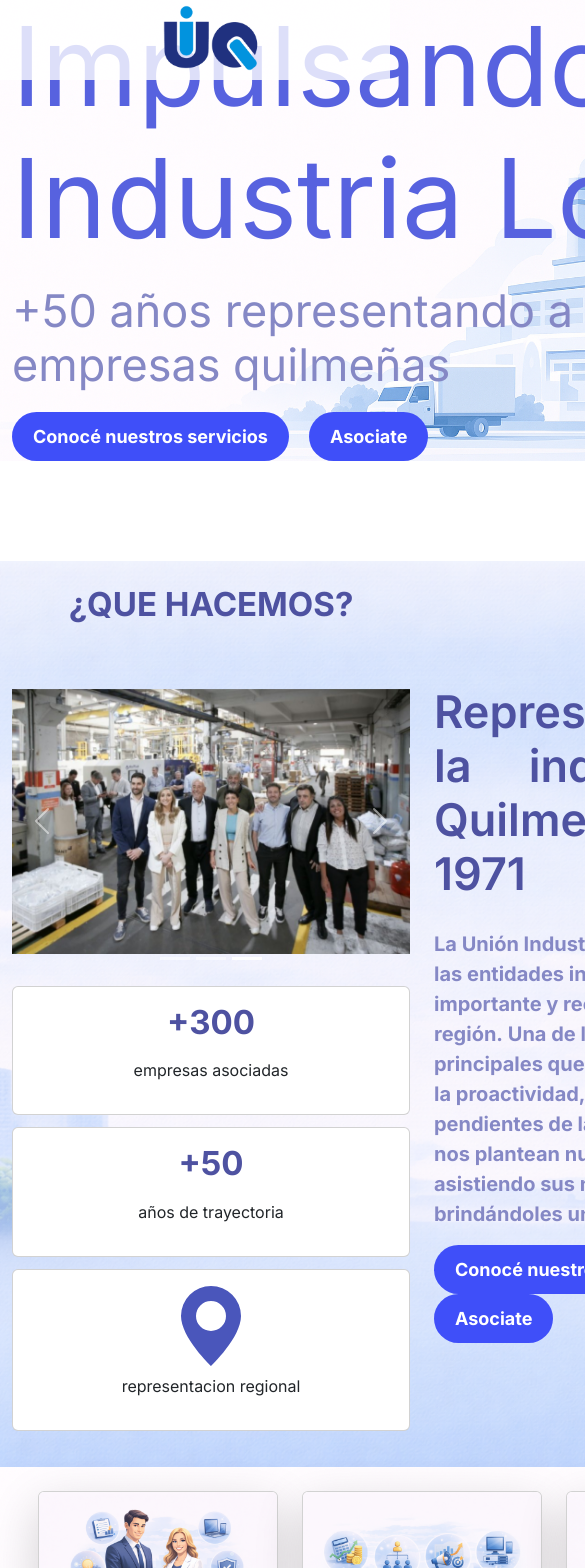
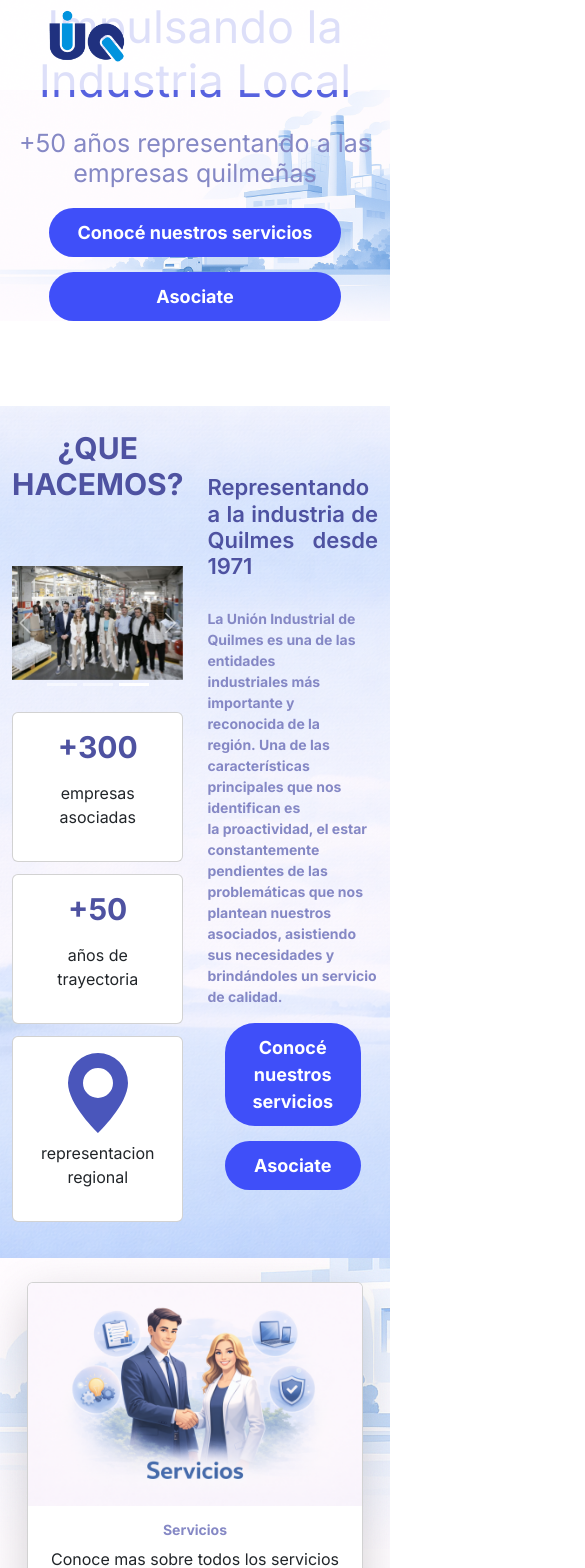
Before and after one commit to LuciBrito/uq-front, a React (Vite) app: page / in a window 390 px wide. Shown: the top 1568 px of the page, 585 px wide, since content can reach past the window. Built offline with nearby package versions, Linux system fonts and the light colour scheme.

Commit message:
Cambios 12/1

```diff
--- a/src/Historia.jsx
+++ b/src/Historia.jsx
@@ -77,7 +77,7 @@ export default function Historia() {
                                 <Card.Title className='text-center '> <h4 className='color-text-1'>Articulacion con entidades</h4></Card.Title>
 
                                 <Card.Text className='text-center color-text-2'>
-                                    <Card.Img style={{width:'50px', paddingRight: '5px'}} src={becas}/>
+                                    <Card.Img style={{width:'50px', paddingRight: '5px'}} src={socios}/>
                                     Acciones junto a entidades locales y zonales
                                 </Card.Text>
                             </Card.Body>
@@ -96,7 +96,7 @@ export default function Historia() {
                             <Card.Body>
                                 <Card.Title className='text-center '><h4 className='color-text-1'>Universidad Nacional de Quilmes</h4></Card.Title>
 
-                                <Card.Text className='text-center '>
+                                <Card.Text className='text-center color-text-2'>
                                     <Card.Img style={{width:'50px', paddingRight: '5px'}} src={uni}/>
                                     Gestiones con la UNQ para crear el Depto. Juridico
                                 </Card.Text>
--- a/src/LandingBodyTitle.jsx
+++ b/src/LandingBodyTitle.jsx
@@ -7,7 +7,7 @@ import Col from 'react-bootstrap/Col';
 
 export default function LandingBody() {
   return (
-    <Container  className="landing-container d-flex align-items-center py-xl-10 media-aux ">
+    <Container  className="landing-container d-flex align-items-center  media-aux nav-aux">
       <Row className="landing-row">
         <Col>
           <h1>Impulsando la Industria Local</h1>
--- a/src/LandingFooter.jsx
+++ b/src/LandingFooter.jsx
@@ -9,6 +9,7 @@ import Linkedin from './img/icons/linkedin-icon.svg';
 import Ubicacion from './img/icons/location-icon.svg';
 import Telefono from './img/icons/phone-icon.svg';
 import Mensaje from './img/icons/message-icon.svg';
+import { Link } from 'react-router-dom';
 
 
 export default function LandingFooter() {
@@ -29,11 +30,31 @@ export default function LandingFooter() {
                 </Col>
                 <Col className="text-center py-3 ">
                     <ul className='list-unstyled'>
-                        <li className='info-text-p pb-2'>Inicio</li>
-                        <li className='info-text-p pb-2'>Quienes somos</li>
-                        <li className='info-text-p pb-2'>Servicios</li>
-                        <li className='info-text-p pb-2'>Capacitacion</li>
-                        <li className='info-text-p pb-2'>Asociate</li>
+                        <li className='info-text-p pb-2'>
+                            <Link>
+                                Inicio
+                            </Link>
+                        </li>
+                        <li className='info-text-p pb-2'>
+                            <Link>
+                                Quienes somos
+                            </Link>
+                        </li>
+                        <li className='info-text-p pb-2'>
+                            <Link>
+                                Servicios
+                            </Link>
+                            </li>
+                        <li className='info-text-p pb-2'>
+                            <Link>
+                                Capacitacion
+                            </Link>
+                            </li>
+                        <li className='info-text-p pb-2'>
+                            <Link>
+                                Asociate
+                            </Link>
+                        </li>
                     </ul>
                 </Col>
                 <Col className="text-center py-3 text-start">
--- a/src/LandingHeader.jsx
+++ b/src/LandingHeader.jsx
@@ -62,9 +62,9 @@ useEffect(() => {
 
           {menuOpen && (
             <ul className="dropdown-menu">
-              <li><Link to="/historia">Historia</Link></li>
-              <li><Link to="/comision-directiva">Comision directiva</Link></li>
-              <li><Link to="/socios">Socios</Link></li>
+              <li><Link to="/historia" onClick={() => setMenuOpen(false)}>Historia</Link></li>
+              <li><Link to="/comision-directiva" onClick={() => setMenuOpen(false)}>Comision directiva</Link></li>
+              <li><Link to="/socios" onClick={() => setMenuOpen(false)}>Socios</Link></li>
             </ul>
           )}
           </li>
--- a/src/Servicios.jsx
+++ b/src/Servicios.jsx
@@ -37,7 +37,7 @@ export default function Servicios() {
                                             Asistencia en Arquitectura y Desarrollo
                                         </h3>
                                     </Card.Title>
-                                    <Card.Text className='text-center'>
+                                    <Card.Text className='text-center '>
                                         Estudio A&D
                                     </Card.Text>
                                 </Card.Body>
--- a/src/css/styles.css
+++ b/src/css/styles.css
@@ -434,77 +434,161 @@ footer{
 
 
 
-/* Media Queries */
+/* Media Queries para Tablets y Móviles grandes (hasta 768px) */
 @media (max-width: 768px) {
-     html, body{
-        min-width: 100vh;
-        display: flex;
+    /* **GENERAL** */
+    /* Usar 'width: 100%' en lugar de 'min-width: 100vh' para evitar barras de desplazamiento horizontales */
+    html, body {
+        width: 100%;
+        min-width: unset; /* Desactivamos el min-width problemático */
+        overflow-x: hidden; /* Ocultamos la barra horizontal si aparece */
+        display: block; /* Volvemos a comportamiento normal */
     }
-   .aux-none{
-        display: none !important;
+    .media-aux {
+        width: 100% !important; /* Ajustamos para que ocupen todo el ancho */
+    }
+    .container-fix {
+        margin-top: 85px !important; /* Ajuste si el header cambia de altura */
     }
 
-    .media-aux {
-        width: 100vh;
+    /* **HEADER/NAV** */
+    header {
+        height: auto; /* Permitimos que se ajuste */
+        padding: 10px 0;
+    }
+    header nav {
+        justify-content: space-between; /* Mejora la separación */
+        padding: 0 15px; /* Añade relleno a los lados */
+    }
+    /* El logo se mantiene bien */
 
+    /* **SECCIÓN DE TÍTULO (Landing)** */
+    .container-title {
+        height: auto;
+        padding-top: 100px; /* Separación después del header fijo */
+        padding-bottom: 50px;
+    }
+    .container-title .container-text-title {
+        width: 90%; /* Ocupa casi todo el ancho */
+        margin-left: 5%; /* Centrado simple */
+        text-align: center; /* Centramos el texto */
+    }
+    .landing-row h1 {
+        font-size: 60px; /* Reducción de tamaño */
+        text-align: center;
+    }
+    .landing-row h3 {
+        font-size: 30px; /* Reducción de tamaño */
+        text-align: center;
+    }
+    .container-text-links {
+        display: flex;
+        flex-direction: column; /* Botones apilados */
+        align-items: center;
+        gap: 15px;
+    }
+    .container-text-links a {
+        width: 80%; /* Hacer los botones más anchos */
+        margin-right: 0;
+        text-align: center;
     }
 
+    /* **SECCIÓN DE INFO (Cuerpo)** */
+    .container-body-info {
+        flex-direction: column; /* Apilamos la imagen y el texto */
+        height: auto; /* Permitimos que crezca */
+        padding: 50px 0;
+        gap: 30px;
+    }
+    .container-body-info .info-slider,
+    .container-body-info .info-text {
+        width: 90%; /* Ambos ocupan casi todo el ancho */
+        height: auto;
+    }
+    .info-text-h1 {
+        font-size: 40px;
+    }
+    .info-text-h2 {
+        font-size: 28px;
+    }
+    .info-text-h3 {
+        font-size: 22px;
+    }
+    .info-text-p {
+        font-size: 16px;
+    }
 
-        .landing-container {
-        height: auto !important;
-    }
+    /* **CARTAS (Cards)** */
+    /* Mantenemos tus estilos de grid para las cartas, que funcionan bien */
     .cards-container {
         display: grid;
-        grid-template-columns: repeat(auto-fit, minmax(280px, 1fr));
-        gap: auto;
-        flex-wrap: none !important;
+        grid-template-columns: repeat(auto-fit, minmax(250px, 1fr)); /* Pequeña reducción del min-width */
+        gap: 20px;
+        padding: 0 15px; /* Añade relleno para que no se peguen a los bordes */
+    }
+    .card-info {
+        max-width: 100% !important; /* Permitimos que se estiren al 100% de la columna */
+    }
 
-
-    }
-       .card-info{
-        max-width: 15rem !important;
-    }
+    /* Tus estilos existentes (se mantienen): */
+    .aux-none{ display: none !important; }
+    .landing-container { height: auto !important; }
+    /* ... otros estilos que ya tenías ... */
 }
 
+/* Media Queries para Móviles Pequeños (hasta 480px) */
 @media (max-width: 480px) {
-       html, body{
-        min-width: 100vh;
-        display: flex;
+    /* **GENERAL** */
+    /* Aseguramos que los estilos de 768px se hereden y ajustamos solo lo necesario */
+    html, body {
+        /* Se usa el ajuste de 768px */
     }
-     .aux-none{
-        display: none !important;
+    .media-aux {
+        /* Se usa el ajuste de 768px */
     }
 
-    header nav {
-        flex-direction: column;
-        gap: 10px;
+    /* **HEADER/NAV** */
+    /* Ajustamos el logo y la navegación para ahorrar espacio */
+    header nav .header-logo img {
+        width: 80px; /* Logo ligeramente más pequeño */
     }
 
-    .media-aux {
-         min-width: 100vh !important;
-
+    /* **SECCIÓN DE TÍTULO (Landing)** */
+    .landing-row h1 {
+        font-size: 45px; /* Reducción adicional */
     }
-        .landing-container {
-        height: auto !important;
+    .landing-row h3 {
+        font-size: 25px;
     }
 
+    /* **SECCIÓN DE INFO (Cuerpo)** */
     .info-text-h1 {
-        font-size: 33px;
+        font-size: 30px; /* Reducción de tamaño */
+    }
+    .info-text-h2 {
+        font-size: 22px;
+    }
+    .info-text-h3 {
+        font-size: 18px;
+    }
+    .info-text-p {
+        font-size: 14px;
     }
 
-
+    /* **CARTAS (Cards)** */
     .cards-container {
-        display: grid;
-        grid-template-columns: repeat(auto-fit, minmax(280px, 1fr));
-        gap: 24px;
-        flex-wrap: none !important;
-
+        /* Forzamos una sola columna para las cartas si es demasiado estrecho */
+        grid-template-columns: 1fr;
     }
     .card-info{
-        max-width: 15rem !important;
+        max-width: 100% !important;
     }
+
+    /* Tus estilos existentes (se mantienen): */
+    .aux-none{ display: none !important; }
+    .landing-container { height: auto !important; }
+    /* ... otros estilos que ya tenías ... */
 }
-
 
 /* Media queries para laptops */
 
```
Also changed, not shown: src/LandingNav.jsx (deleted, +0 -63 lines).
